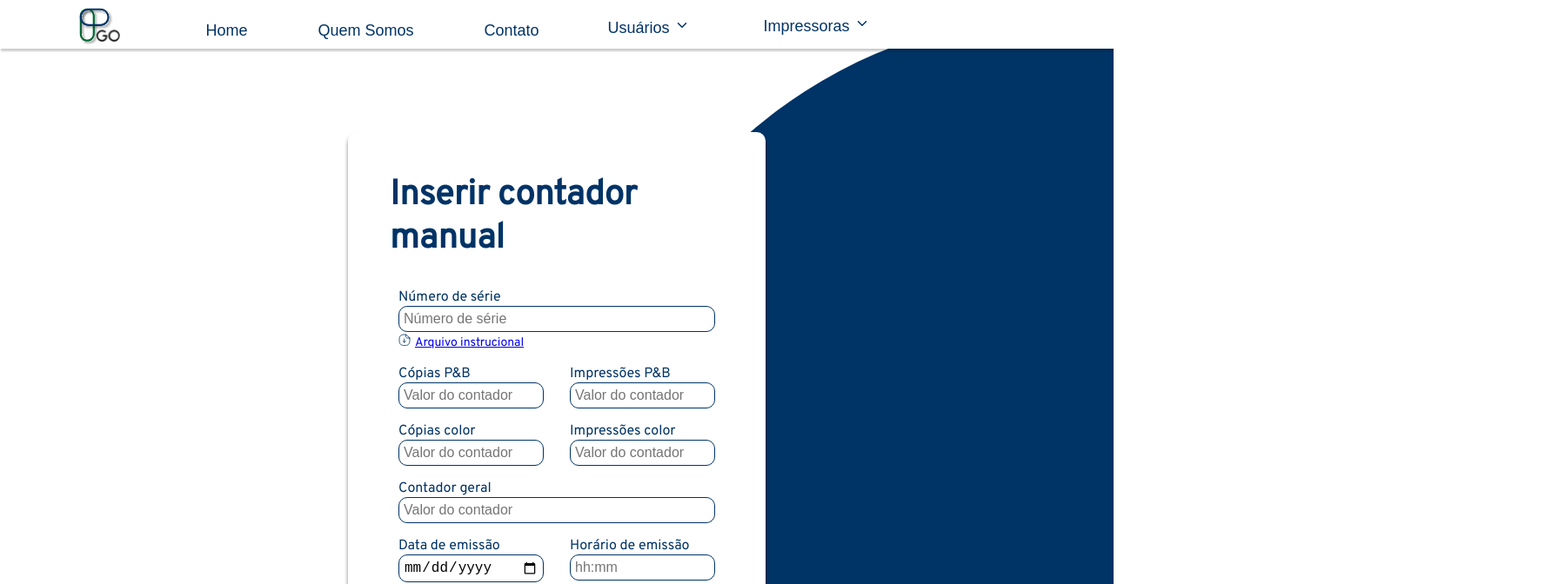
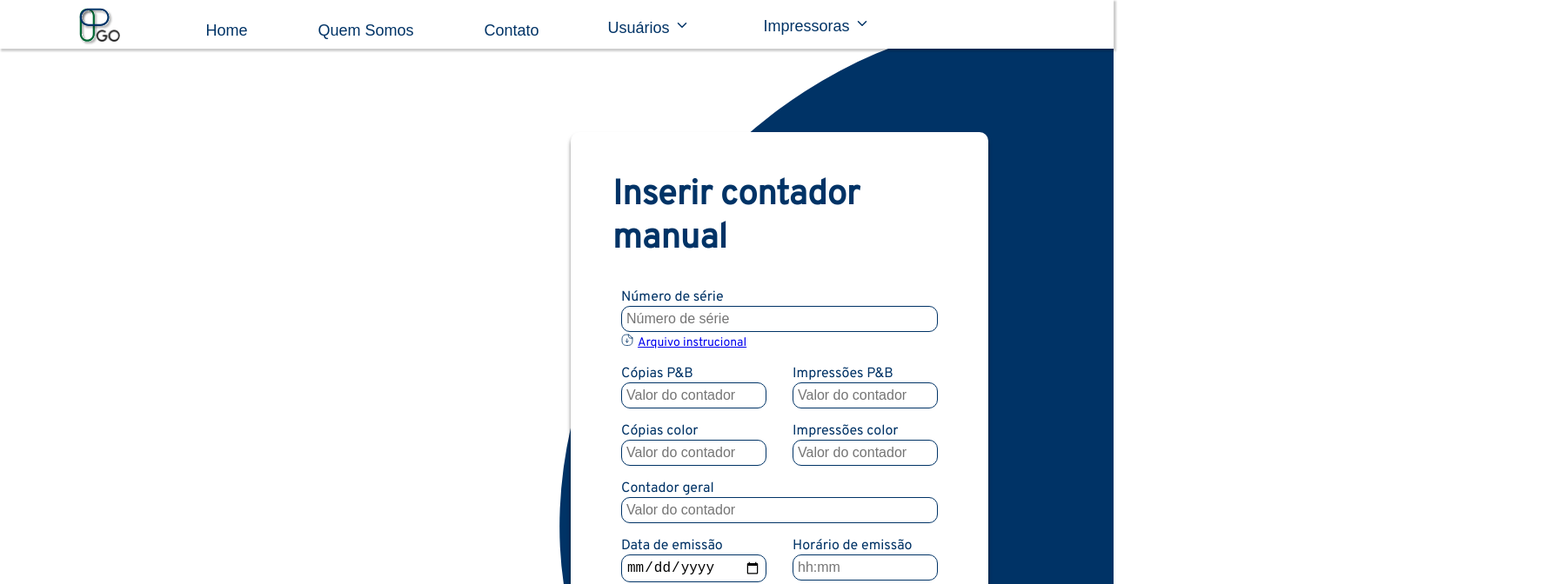
Before and after one commit to fga-eps-mds/2023.2-PrintGo-FrontEnd, a React (Create React App) app: page /inserircontador in a window 1280 px wide. Shown: the top 672 px of the page at 87% size, 1792 px wide, since content can reach past the window. Built offline with nearby package versions, Linux system fonts and the light colour scheme; no server answers.

Commit message:
:bug: (#184) Arrumando o css do conteiner

```diff
--- a/src/style/pages/insertCounter.css
+++ b/src/style/pages/insertCounter.css
@@ -2,7 +2,8 @@
     display: flex;
     height: 100%;
     justify-content: space-around;
-    padding: 1rem
+    padding: 1rem;
+    width: 110rem;
 }
 
 #ellipse-insert-counter {
```
